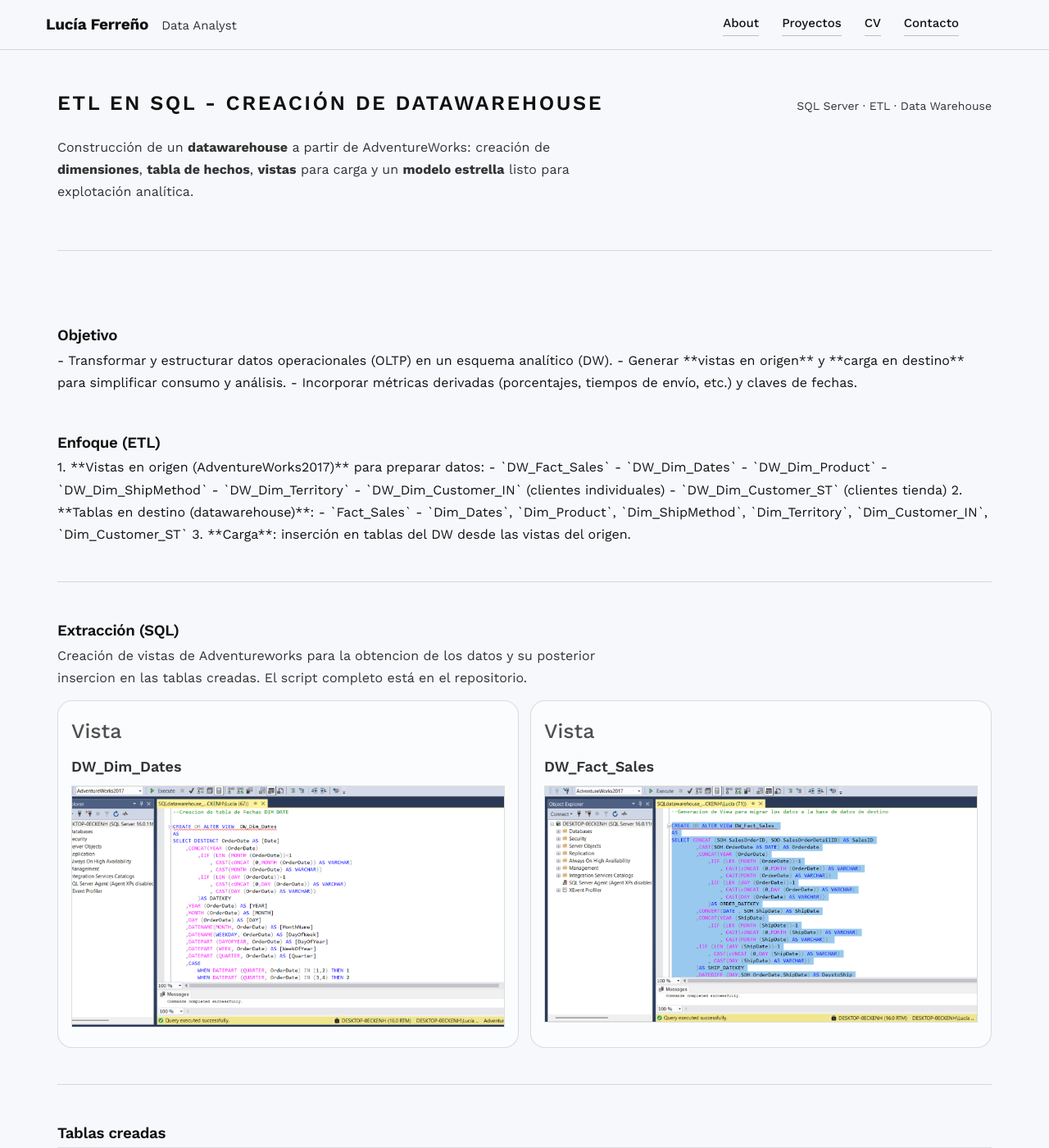
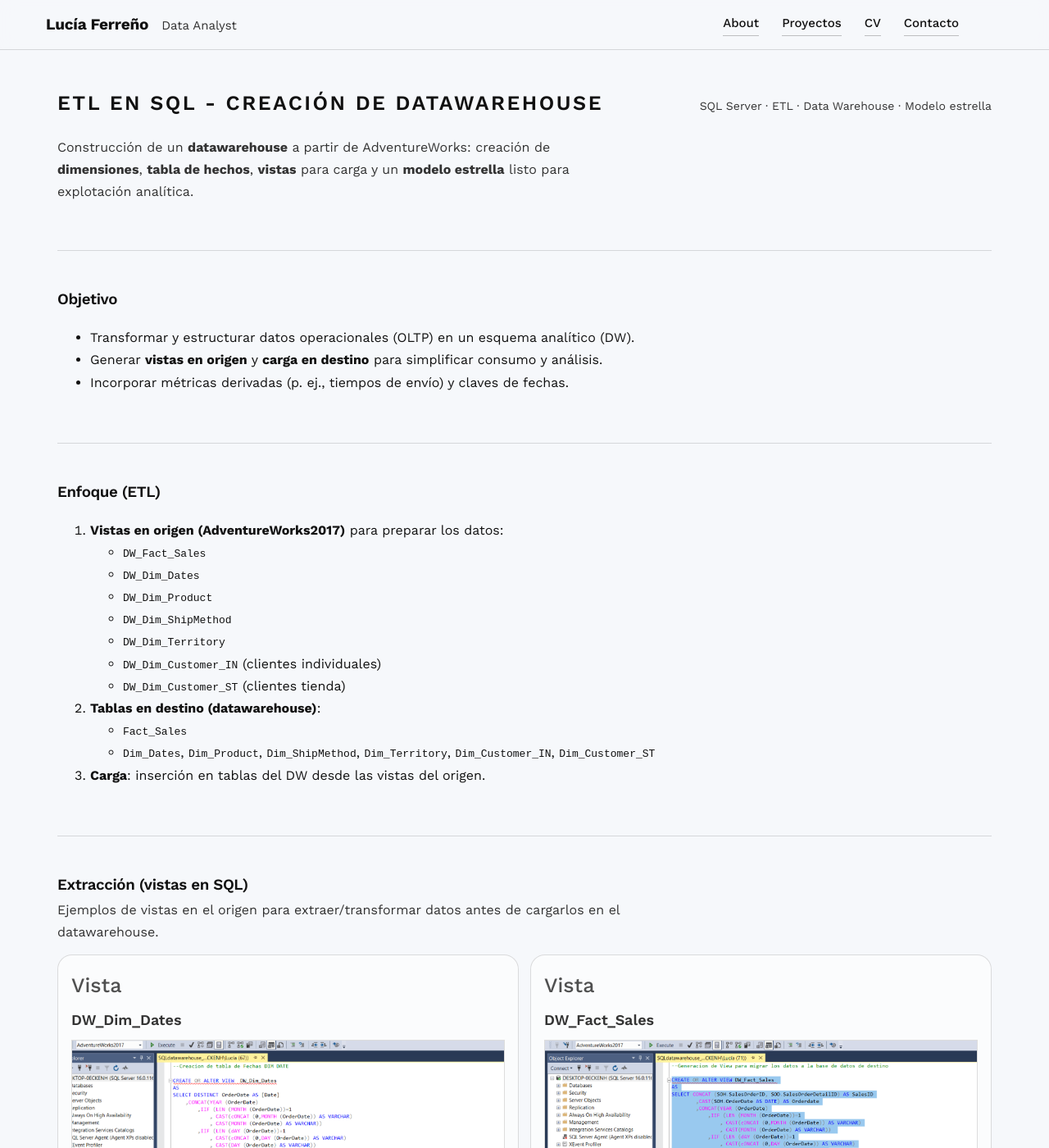
Before and after one commit to lucia-ferreno-pico/Portfolio, a Jekyll site: the page built from 01_sql/etl_datawarehouse/index.md, in a window 1280 px wide and 1400 px high. Shown: the whole window at 82% size. Built offline with Jekyll 4.4.1, drawn with Linux system fonts in a browser that asks for light colours; some of the changed text lies outside the part shown.

Commit message:
Update index.md

```diff
--- a/01_sql/etl_datawarehouse/index.md
+++ b/01_sql/etl_datawarehouse/index.md
@@ -7,72 +7,86 @@ permalink: /01_sql/etl_datawarehouse/
 <div class="section">
   <div class="section-title">
     <h2>ETL en SQL - creación de datawarehouse</h2>
-    <span>SQL Server · ETL · Data Warehouse</span>
+    <span>SQL Server · ETL · Data Warehouse · Modelo estrella</span>
   </div>
 
   <p class="subtitle" style="max-width: 70ch;">
-    Construcción de un <b>datawarehouse</b> a partir de AdventureWorks: creación de <b>dimensiones</b>, <b>tabla de hechos</b>,
-    <b>vistas</b> para carga y un <b>modelo estrella</b> listo para explotación analítica.
+    Construcción de un <b>datawarehouse</b> a partir de AdventureWorks: creación de <b>dimensiones</b>,
+    <b>tabla de hechos</b>, <b>vistas</b> para carga y un <b>modelo estrella</b> listo para explotación analítica.
   </p>
 </div>
 
 <div class="section">
-  <div class="section">
   <h3>Objetivo</h3>
-
-- Transformar y estructurar datos operacionales (OLTP) en un esquema analítico (DW).
-
-- Generar **vistas en origen** y **carga en destino** para simplificar consumo y análisis.
-
-- Incorporar métricas derivadas (porcentajes, tiempos de envío, etc.) y claves de fechas.
+  <ul>
+    <li>Transformar y estructurar datos operacionales (OLTP) en un esquema analítico (DW).</li>
+    <li>Generar <b>vistas en origen</b> y <b>carga en destino</b> para simplificar consumo y análisis.</li>
+    <li>Incorporar métricas derivadas (p. ej., tiempos de envío) y claves de fechas.</li>
+  </ul>
+</div>
 
 <div class="section">
   <h3>Enfoque (ETL)</h3>
 
-1. **Vistas en origen (AdventureWorks2017)** para preparar datos:
-   - `DW_Fact_Sales`
-   - `DW_Dim_Dates`
-   - `DW_Dim_Product`
-   - `DW_Dim_ShipMethod`
-   - `DW_Dim_Territory`
-   - `DW_Dim_Customer_IN` (clientes individuales)
-   - `DW_Dim_Customer_ST` (clientes tienda)
+  <ol>
+    <li>
+      <b>Vistas en origen (AdventureWorks2017)</b> para preparar los datos:
+      <ul>
+        <li><code>DW_Fact_Sales</code></li>
+        <li><code>DW_Dim_Dates</code></li>
+        <li><code>DW_Dim_Product</code></li>
+        <li><code>DW_Dim_ShipMethod</code></li>
+        <li><code>DW_Dim_Territory</code></li>
+        <li><code>DW_Dim_Customer_IN</code> (clientes individuales)</li>
+        <li><code>DW_Dim_Customer_ST</code> (clientes tienda)</li>
+      </ul>
+    </li>
 
-2. **Tablas en destino (datawarehouse)**:
-   - `Fact_Sales`
-   - `Dim_Dates`, `Dim_Product`, `Dim_ShipMethod`, `Dim_Territory`, `Dim_Customer_IN`, `Dim_Customer_ST`
+    <li>
+      <b>Tablas en destino (datawarehouse)</b>:
+      <ul>
+        <li><code>Fact_Sales</code></li>
+        <li><code>Dim_Dates</code>, <code>Dim_Product</code>, <code>Dim_ShipMethod</code>, <code>Dim_Territory</code>, <code>Dim_Customer_IN</code>, <code>Dim_Customer_ST</code></li>
+      </ul>
+    </li>
 
-3. **Carga**: inserción en tablas del DW desde las vistas del origen.
-
+    <li>
+      <b>Carga</b>: inserción en tablas del DW desde las vistas del origen.
+    </li>
+  </ol>
 </div>
 
-
-
 <div class="section">
-  <h3>Extracción (SQL)</h3>
+  <h3>Extracción (vistas en SQL)</h3>
 
   <p class="subtitle" style="max-width: 70ch;">
-    Creación de vistas de Adventureworks para la obtencion de los datos y su posterior insercion en las tablas creadas. El script completo está en el repositorio.
+    Ejemplos de vistas en el origen para extraer/transformar datos antes de cargarlos en el datawarehouse.
   </p>
 
   <div class="grid">
     <div class="card">
       <p class="kicker">Vista</p>
       <p class="title">DW_Dim_Dates</p>
-      <img src="{{ '/01_sql/etl_datawarehouse/vista_dates.png'| relative_url  }}" alt="Vista Dim Dates" style="width:100%; border:1px solid rgba(17,17,17,.14); background:#fff;">
+      <img src="{{ '/01_sql/etl_datawarehouse/vista_dates.png' | relative_url }}"
+           alt="Vista DW_Dim_Dates"
+           style="width:100%; border:1px solid rgba(17,17,17,.14); background:#fff;">
     </div>
 
     <div class="card">
       <p class="kicker">Vista</p>
       <p class="title">DW_Fact_Sales</p>
-      <img src="{{ '/01_sql/etl_datawarehouse/vista.png'| relative_url }}" alt="Vista Fact Sales" style="width:100%; border:1px solid rgba(17,17,17,.14); background:#fff;">
+      <img src="{{ '/01_sql/etl_datawarehouse/vista.png' | relative_url }}"
+           alt="Vista DW_Fact_Sales"
+           style="width:100%; border:1px solid rgba(17,17,17,.14); background:#fff;">
     </div>
   </div>
 </div>
 
 <div class="section">
-  <h3>Tablas creadas</h3>
-  <img src="{{ '/01_sql/etl_datawarehouse/tablas.png'| relative_url }}" alt="Tablas del datawarehouse" style="width:100%; border:1px solid rgba(17,17,17,.14); background:#fff;">
+  <h3>Tablas creadas en el datawarehouse</h3>
+  <img src="{{ '/01_sql/etl_datawarehouse/tablas.png' | relative_url }}"
+       alt="Tablas del datawarehouse"
+       style="width:100%; border:1px solid rgba(17,17,17,.14); background:#fff;">
 </div>
 
 <div class="section">
@@ -82,7 +96,9 @@ permalink: /01_sql/etl_datawarehouse/
     Esquema final con una tabla de hechos central y dimensiones conectadas para análisis de ventas.
   </p>
 
-  <img src="{{ '/01_sql/etl_datawarehouse/modelo_estrella.png' | relative_url }}" alt="Modelo estrella del datawarehouse" style="width:100%; border:1px solid rgba(17,17,17,.14); background:#fff;">
+  <img src="{{ '/01_sql/etl_datawarehouse/modelo_estrella.png' | relative_url }}"
+       alt="Modelo estrella del datawarehouse"
+       style="width:100%; border:1px solid rgba(17,17,17,.14); background:#fff;">
 </div>
 
 <div class="section">
@@ -92,12 +108,19 @@ permalink: /01_sql/etl_datawarehouse/
     Consulta de prueba para verificar cargas y agregaciones básicas (clientes y total por año).
   </p>
 
-  <img src="{{ '/01_sql/etl_datawarehouse/consulta.png'| relative_url }}" alt="Consulta de prueba con resultados" style="width:100%; border:1px solid rgba(17,17,17,.14); background:#fff;">
+  <img src="{{ '/01_sql/etl_datawarehouse/consulta.png' | relative_url }}"
+       alt="Consulta de prueba con resultados"
+       style="width:100%; border:1px solid rgba(17,17,17,.14); background:#fff;">
 </div>
 
+<div class="section">
+  <div class="cta">
+    <a class="btn btn--primary"
+       href="https://github.com/lucia-ferreno-pico/Portfolio/tree/main/01_sql/etl_datawarehouse"
+       target="_blank" rel="noopener">Ver código</a>
 
-<div class="section">
-  <a class="btn btn--primary" href="https://github.com/lucia-ferreno-pico/Portfolio/tree/main/01_sql/etl_datawarehouse" target="_blank" rel="noopener">Ver código</a>
+    <a class="btn"
+       href="{{ '/01_sql/etl_datawarehouse/SQLdatawarehouse_ETL.sql' | relative_url }}"
+       target="_blank" rel="noopener">Abrir script SQL</a>
+  </div>
 </div>
-## Código
-- **Script SQL completo**: [Abrir SQLdatawarehouse_ETL.sql]({{ "/01_sql/etl_datawarehouse/SQLdatawarehouse_ETL.sql" | relative_url }})
```
